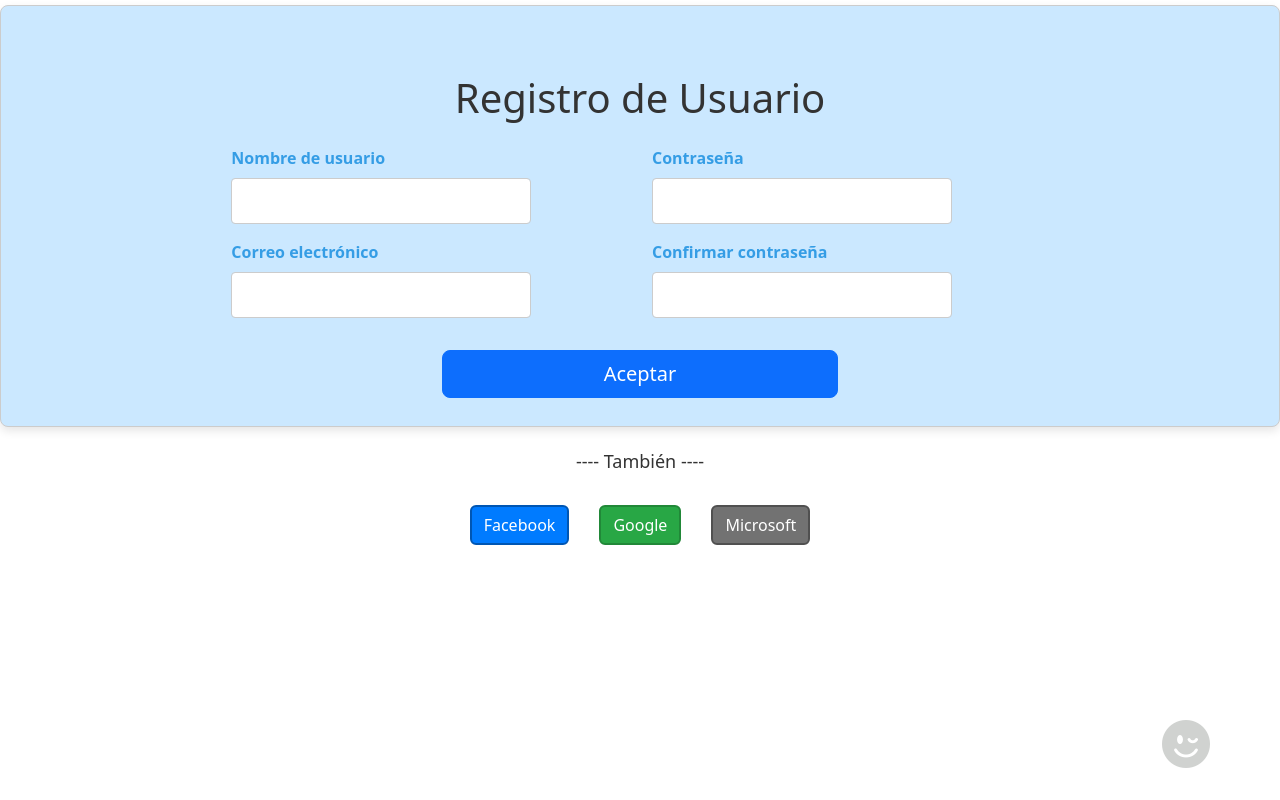
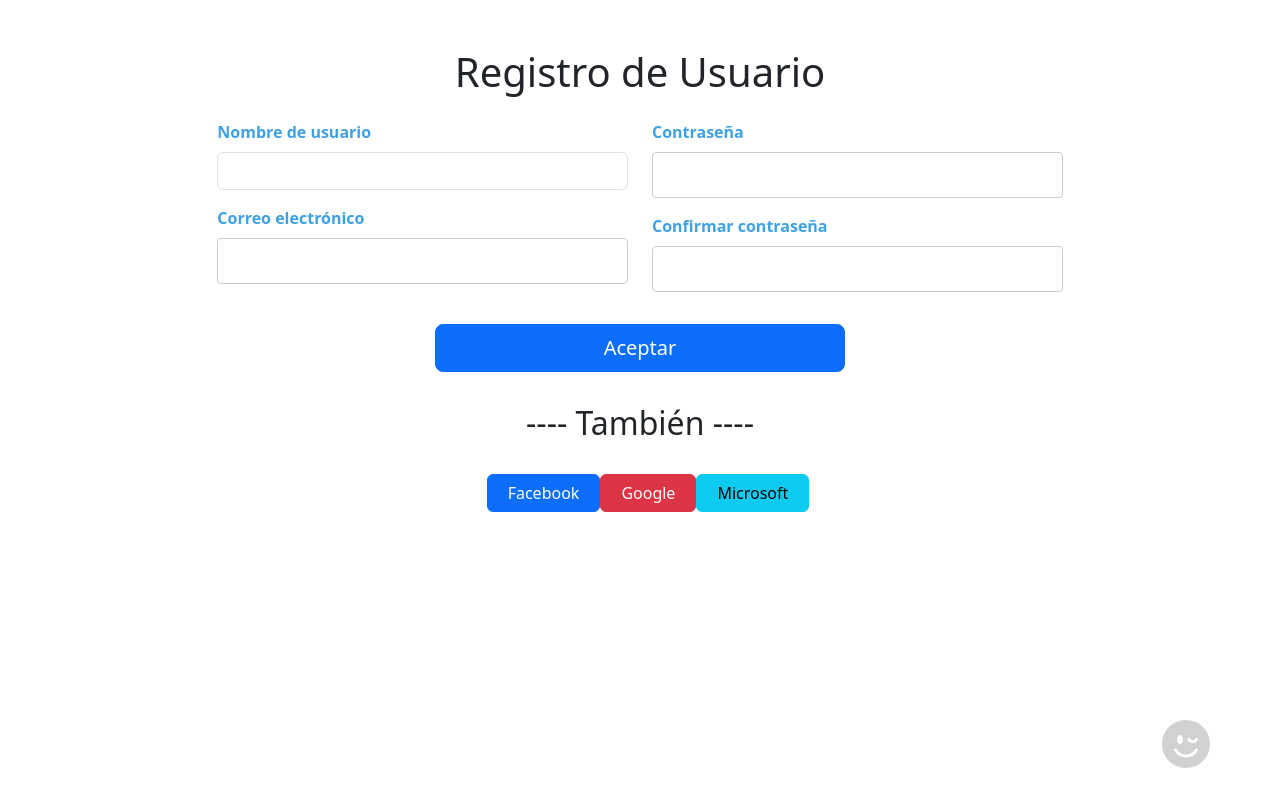
Before and after one commit to ksta11/TradeTalentSocialNetwork, a React (Vite) app: page /register in a window 1280 px wide. Built offline with nearby package versions, Linux system fonts and the light colour scheme.

Commit message:
se arregla el register

```diff
--- a/src/components/pages/Register.css
+++ b/src/components/pages/Register.css
@@ -1,99 +1 @@
-.container-register {
-  justify-content: center; /* Centrar horizontalmente */
-  align-items: center; /* Centrar verticalmente */
-  background-color: #cbe8ff; /* Color de fondo */
-  border: 1px solid #ccc; /* Borde gris claro */
-  border-radius: 8px; /* Bordes redondeados */
-  padding: 20px; /* Espaciado interno */
-  box-shadow: 0 4px 10px rgba(0, 0, 0, 0.1); /* Sombra sutil */
-  margin-top: 5px; /* Ajusta este valor para aumentar o disminuir el espacio superior */
-}
-
-/* Estilo para el título h1 en jsx*/
-h1 {
-  color: #333;
-}
-
-/* Estilo para el título h2 en jsx*/
-.tambien-register {
-  color: #333;
-  font-size: 18px;
-  text-align: center;
-}
-
-/* Estilo para los mensajes de error */
-form span {
-  color: #d8000c; /* Color del texto de error */
-  background-color: #ffbaba; /* Fondo rojo claro */
-  border: 1px solid #d8000c; /* Borde rojo */
-  border-radius: 4px; /* Bordes redondeados */
-  padding: 8px; /* Espaciado interno */
-  display: inline-block; /* Para que el padding funcione correctamente */
-  margin-top: 5px; /* Espacio superior */
-  font-size: 14px; /* Tamaño de fuente */
-}
-
-/* Acomoda el ancho de todos los textfields */
-input[type="text"],
-input[type="email"],
-input[type="password"] {
-  width: 100%; /* Ajusta el ancho al 100% de la columna contenedora */
-  max-width: 300px; /* Ancho máximo deseado */
-}
-
-/* Contenedor de los botones adicionales */
-.options-container {
-  display: flex; /* Usar flexbox */
-  justify-content: center; /* Centrar horizontalmente */
-  align-items: center; /* Centrar verticalmente */
-  gap: 30px; /* Espacio entre los botones */
-  margin-top: 20px; /* Espacio superior */
-}
-
-/* Estilos para los botones de opciones adicionales */
-.options-container .btn-option1 {
-  background-color: #007bff; /* Color de fondo para el botón de Facebook */
-  color: white; /* Color del texto */
-  border: 2px solid #0056b3; /* Color del borde */
-}
-
-.options-container .btn-option1:hover {
-  background-color: #0056b3; /* Fondo al pasar el mouse */
-  border-color: #003a7b; /* Color del borde al pasar el mouse */
-}
-
-.options-container .btn-option2 {
-  background-color: #28a745; /* Color de fondo para el botón de Google */
-  color: white; /* Color del texto */
-  border: 2px solid #218838; /* Color del borde */
-}
-
-.options-container .btn-option2:hover {
-  background-color: #218838; /* Fondo al pasar el mouse */
-  border-color: #1c6c30; /* Color del borde al pasar el mouse */
-}
-
-.options-container .btn-option3 {
-  background-color: #727272; /* Color de fondo para el botón de Microsoft */
-  color: white; /* Color del texto */
-  border: 2px solid #505050; /* Color del borde */
-}
-
-.options-container .btn-option3:hover {
-  background-color: #505050; /* Fondo al pasar el mouse */
-  border-color: #303030; /* Color del borde */
-}
-
-/* Específicamente para textfield Nombre de usuario */
-.error-message {
-    margin-top: 15px; /* Ajusta el margen superior según sea necesario */
-}
-
-/* Específicamente para textfield Nombre de usuario */
-.adjust-height {
-  height: auto; /* Permite que la altura se ajuste automáticamente */
-  padding: 10px; /* Asegúrate de que el padding sea consistente */
-  box-sizing: border-box; /* Asegúrate de que el padding no afecte la altura total */
-  border: 1px solid #ccc; /* Color y grosor del borde */
-  border-radius: 4px; /* Bordes redondeados */
-}
+/*
--- a/src/components/pages/Register.jsx
+++ b/src/components/pages/Register.jsx
@@ -9,7 +9,7 @@ import './Register.css';
 export function Register() {
     const { register, handleSubmit, formState: { errors }, watch } = useForm();
     const onSubmit = (data) => {
-        console.log(data); // Aquí puedes manejar los datos del formulario
+        console.log(data); // Aquí mostramos los datos del formulario
     };
 
     const emailRegex = /^[a-zA-Z0-9._%+-]+@[a-zA-Z0-9.-]+\.[a-zA-Z]{2,}$/;
@@ -89,23 +89,25 @@ export function Register() {
 
                 <div className='row justify-content-center'>
                     <div className='col-12 col-sm-8 col-md-6 col-lg-4 text-center'>
-                        <Button_type label="Aceptar" size="lg" />
+                        <Button_type label="Aceptar" size="lg"  />
                     </div>
                 </div>
             </div>
 
-            {/*Nuevo título para registrarse con otras opciones*/}
+            {/*también*/}
             <div className='row justify-content-center mb-3 mt-4'>
                 <div className='col-12 col-sm-8 col-md-6 col-lg-6'>
-                    <h2 className="tambien-register">---- También ----</h2>
+                    <h2 className="text-center tambien-register">---- También ----</h2>
                 </div>
             </div>
 
-            {/* Nuevo contenedor para los botones adicionales */}
+            {/*Botones      */}
             <div className="button-container options-container text-center mt-4">
-                <Button_type label="Facebook" size="md" className="btn-option1" type='button' />
-                <Button_type label="Google" size="md" className="btn-option2" type='button'/>
-                <Button_type label="Microsoft" size="md" className="btn-option3" type='button' />
+                <div className="d-flex justify-content-center">
+                    <Button_type label="Facebook" size="md" className="btn btn-primary mx-2" type='button' />
+                    <Button_type label="Google" size="md" className="btn btn-danger mx-2" type='button'/>
+                    <Button_type label="Microsoft" size="md" className="btn btn-info mx-2" type='button' />
+                </div>
             </div>
         </form>
     );
```
Also changed, not shown: src/components/pages/Survey.jsx (+5 -5 lines).
